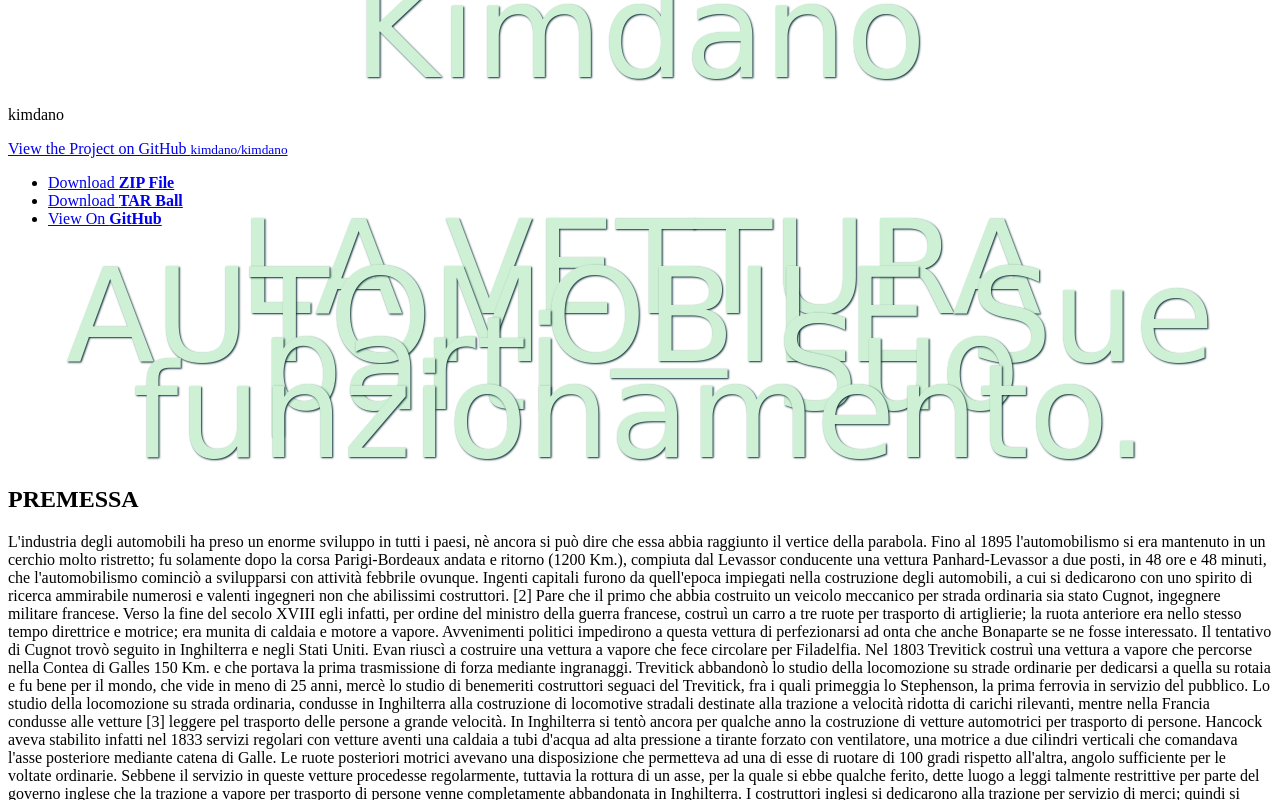
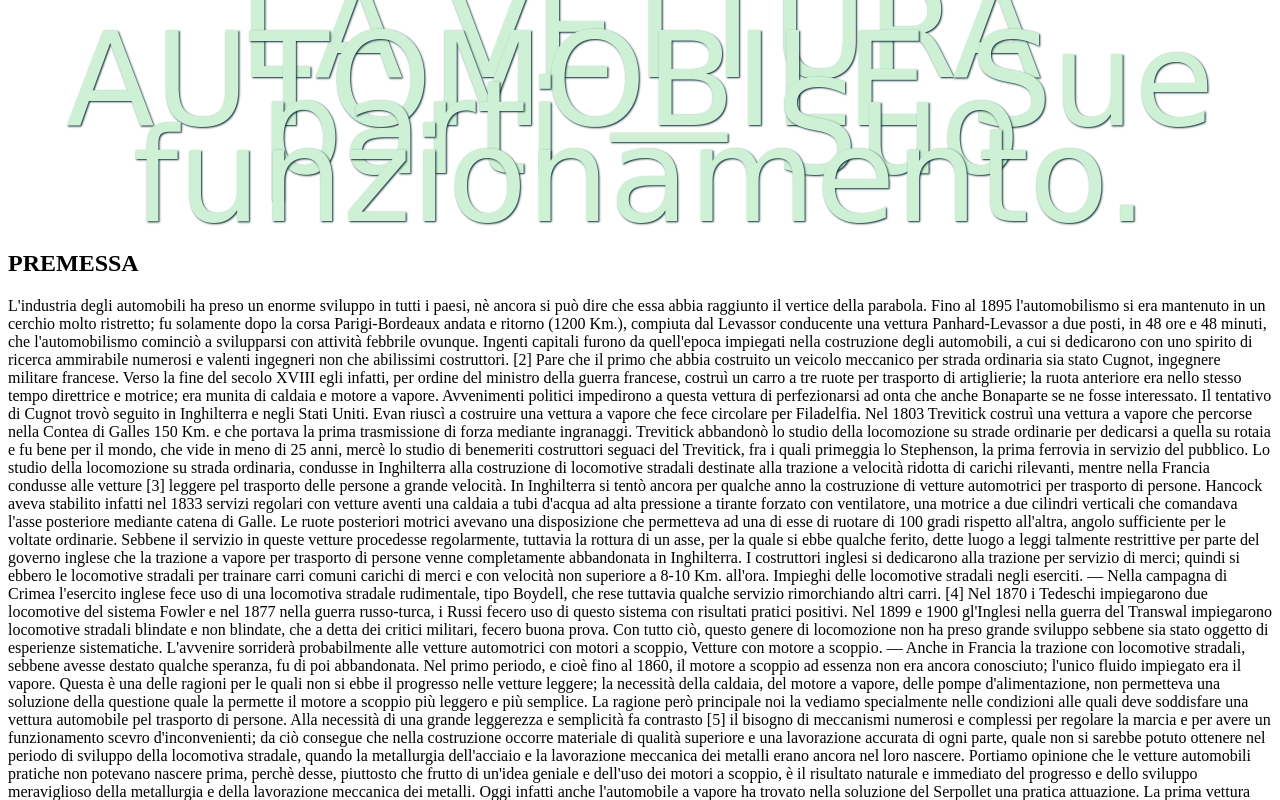
Before and after one commit to kimdano/kimdano, a plain HTML site: page index.html in a window 1280 px wide. Shown: the top 800 px of the page. Drawn offline with Linux system fonts and the light colour scheme.

Commit message:
ddd
dddd

```diff
--- a/index.html
+++ b/index.html
@@ -13,22 +13,8 @@
     <![endif]-->
   </head>
   <body>
-    <div class="wrapper">
-      <header>
-        <h1>Kimdano</h1>
-        <p>kimdano</p>
 
-        <p class="view"><a href="https://github.com/kimdano/kimdano">View the Project on GitHub <small>kimdano/kimdano</small></a></p>
-
-
-        <ul>
-          <li><a href="https://github.com/kimdano/kimdano/zipball/master">Download <strong>ZIP File</strong></a></li>
-          <li><a href="https://github.com/kimdano/kimdano/tarball/master">Download <strong>TAR Ball</strong></a></li>
-          <li><a href="https://github.com/kimdano/kimdano">View On <strong>GitHub</strong></a></li>
-        </ul>
-      </header>
-      <section>
-<h1>LA VETTURA AUTOMOBILE
+<h1 id = "title">LA VETTURA AUTOMOBILE
 Sue parti — Suo funzionamento.</h1>
 
 <h2>PREMESSA</h2>
--- a/stylesheets/styles.css
+++ b/stylesheets/styles.css
@@ -1,4 +1,4 @@
-h1 {
+#title {
   color: #CEF0D4;
   font-family: 'Rouge Script', cursive;
   font-size: 130px;
```
